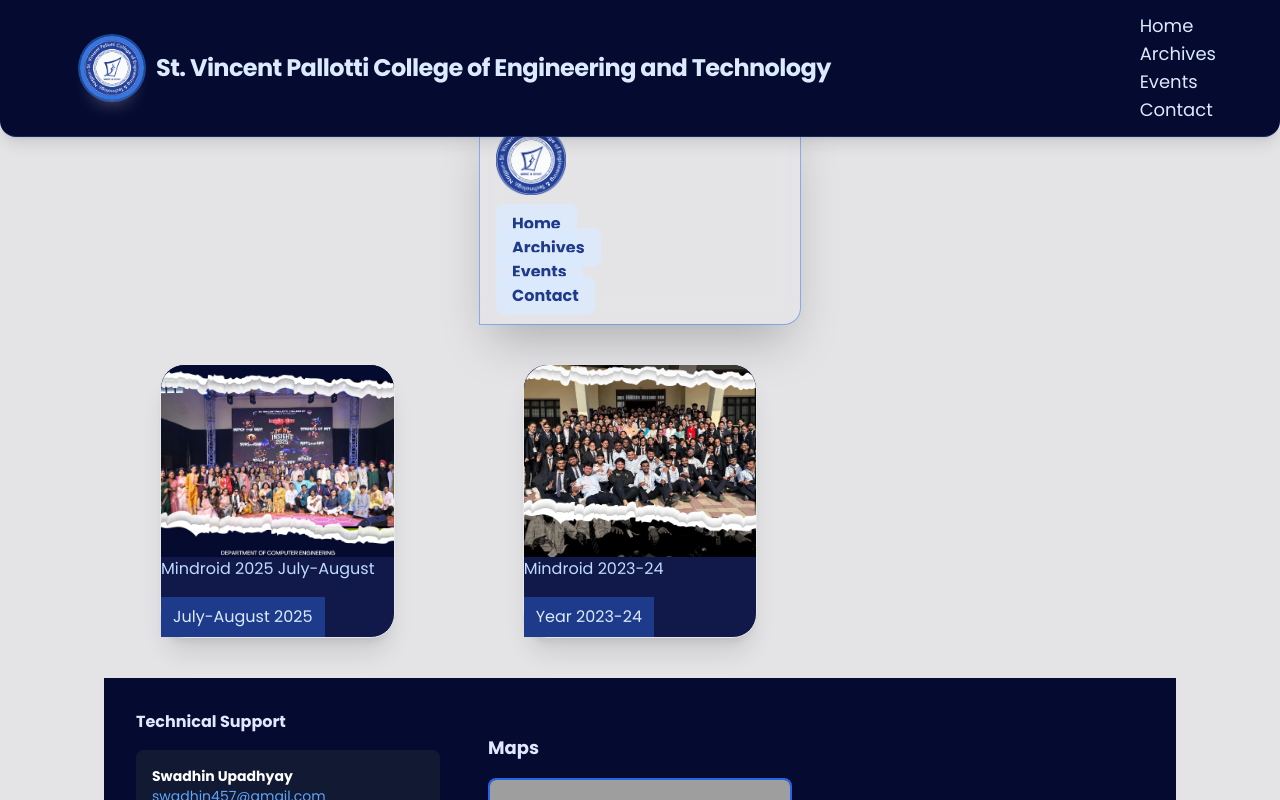
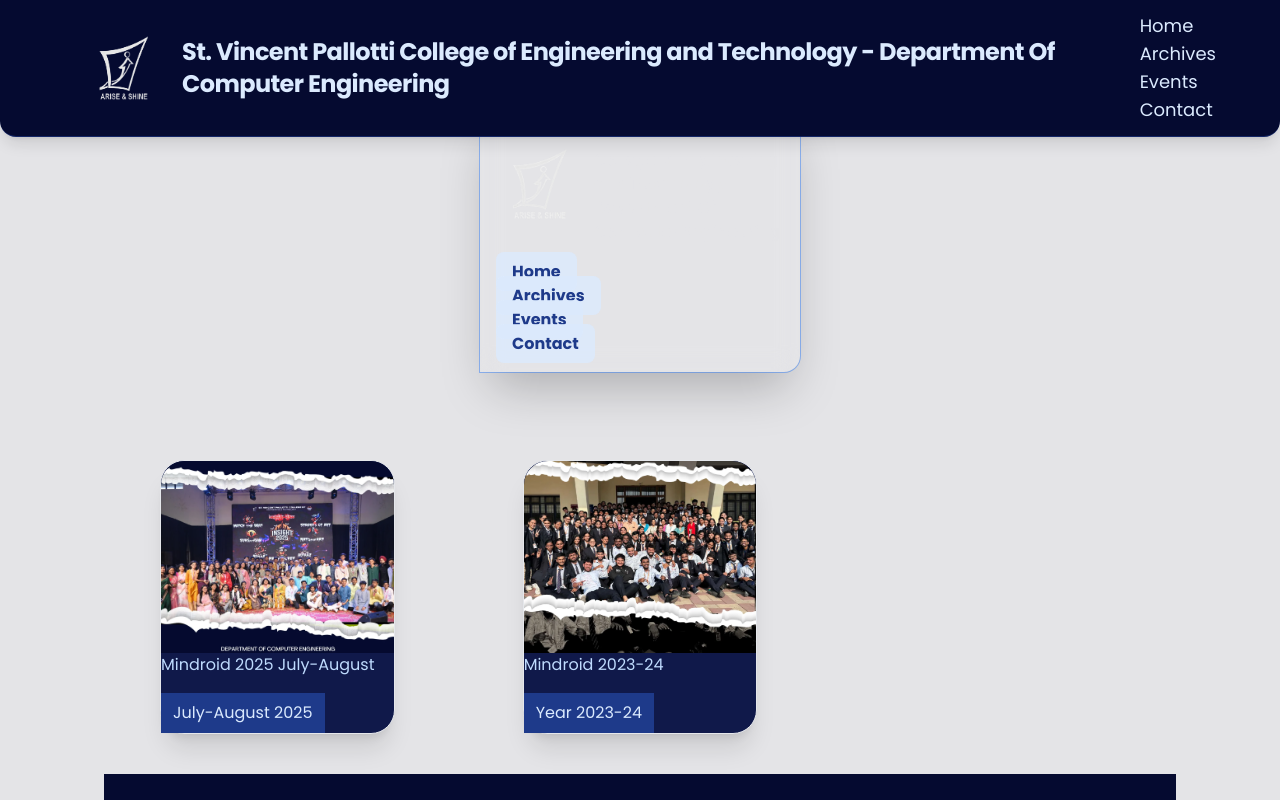
Before and after one commit to Ethaniconic/Repo, a React (Vite) app: page /archives in a window 1280 px wide. Built offline with nearby package versions, Linux system fonts and the light colour scheme; grey boxes are pictures that could not be loaded.

Commit message:
Fixed errorrs all around and added new logo

```diff
--- a/src/App.jsx
+++ b/src/App.jsx
@@ -13,7 +13,7 @@
     <Router>
       <div className='overflow-x-hidden bg-zinc-200 flex flex-col items-center'>
         <Navbar />
-        <main>
+        <main className="pt-12">
           <Routes>
             <Route path="/" element={<Home />} />
             <Route path="/archives" element={<Magazines />} />
--- a/src/components/Card.jsx
+++ b/src/components/Card.jsx
@@ -28,7 +28,7 @@
         {magazines.map((mag, idx) => {
           const CardContent = (
             <div
-              className="card w-80 bg-[#10194a] shadow-xl border border-primary/20 hover:scale-105 hover:shadow-2xl transition-transform duration-300 rounded-3xl cursor-pointer"
+              className="card w-full sm:w-80 bg-[#10194a] shadow-xl border border-primary/20 hover:scale-105 hover:shadow-2xl transition-transform duration-300 rounded-3xl cursor-pointer"
             >
               <figure className="h-48 overflow-hidden rounded-t-3xl">
                 <img
--- a/src/components/Footer.jsx
+++ b/src/components/Footer.jsx
@@ -9,7 +9,7 @@
             {location.pathname !== "/contact" && (
             <div className="w-full max-w-7xl grid grid-cols-1 md:grid-cols-3 gap-8 md:gap-12 mb-6">
                 <nav className="flex flex-col justify-center col-span-1">
-                    <h6 className="footer-title text-base font-bold mb-4">Technical Support</h6>
+                    <h6 className="footer-title text-base font-bold mb-4 text-white">Technical Support</h6>
                     <div className="flex flex-col space-y-4">
                         <div className="flex flex-col bg-gray-800/50 p-4 rounded-lg">
                             <p className="font-semibold text-white text-sm">Swadhin Upadhyay</p>
@@ -31,7 +31,7 @@
                 {/* Only show the map if NOT on the contact page */}
 
                     <nav className="flex flex-col justify-center">
-                        <h6 className="footer-title text-lg font-bold mb-4">Maps</h6>
+                        <h6 className="footer-title text-lg font-bold mb-4 text-white">Maps</h6>
                         <div className="w-full h-64 rounded-lg shadow-lg overflow-hidden border-2 border-blue-600">
                             <iframe
                                 title="SVPCET Location"
@@ -47,7 +47,7 @@
                     </nav>
 
                 <nav className="flex flex-col items-center justify-center">
-                    <h6 className="footer-title text-lg font-bold mb-4">Social</h6>
+                    <h6 className="footer-title text-lg font-bold mb-4 text-white">Social</h6>
                     <div className="flex gap-6">
                         <a target="_blank" rel="noopener noreferrer" href="https://www.instagram.com/svpcetnagpur?igsh=MTljYWpqM2Y3M21qaw==" className="hover:scale-110 transition-transform">
                             {/* Instagram SVG */}
--- a/src/components/Magazines.jsx
+++ b/src/components/Magazines.jsx
@@ -21,7 +21,7 @@
 const Magazines = () => {
     return (
         <div className="w-[95vw] flex flex-col gap-8 items-center my-10 px-2 md:px-32">
-            <div className="grid grid-cols-1 sm:grid-cols-2 lg:grid-cols-3 gap-32 w-full">
+            <div className="grid grid-cols-1 sm:grid-cols-2 lg:grid-cols-3 gap-8 sm:gap-16 md:gap-32 w-full">
                 {magazines.map((mag, idx) => (
                     <div
                         key={idx}
--- a/src/components/Navbar.jsx
+++ b/src/components/Navbar.jsx
@@ -1,30 +1,41 @@
-import React, { useEffect, useState } from 'react'
-import Logo from '../assets/Logo.png'
-import { Link } from 'react-router-dom'
+import React, { useEffect, useState } from 'react';
+import NewLogo from '../assets/SVPCET_logo_New.webp';
+import { Link, useLocation } from 'react-router-dom';
 
 const Navbar = () => {
     const [theme, setTheme] = useState(
         localStorage.getItem('theme') ? localStorage.getItem('theme') : 'light'
-    )
+    );
+    const location = useLocation();
 
     const handleToggle = (e) => {
         if (e.target.checked) {
-            setTheme('dark')
+            setTheme('dark');
         } else {
-            setTheme('light')
+            setTheme('light');
         }
-    }
+    };
 
     useEffect(() => {
-        localStorage.setItem('theme', theme)
-        const localTheme = localStorage.getItem('theme')
-        document.querySelector('html').setAttribute('data-theme', localTheme)
+        localStorage.setItem('theme', theme);
+        const localTheme = localStorage.getItem('theme');
+        document.querySelector('html').setAttribute('data-theme', localTheme);
         if (localTheme === 'dark') {
-            document.querySelector('html').classList.add('dark')
+            document.querySelector('html').classList.add('dark');
         } else {
-            document.querySelector('html').classList.remove('dark')
+            document.querySelector('html').classList.remove('dark');
         }
-    }, [theme])
+    }, [theme]);
+
+    useEffect(() => {
+        setTimeout(() => {
+            window.scrollTo(0, 0);
+        }, 0);
+    }, [location.pathname]);
+
+    const closeDrawer = () => {
+        document.getElementById('my-drawer-3').checked = false;
+    };
 
     return (
         <div className="drawer">
@@ -52,8 +63,11 @@
                     </div>
                     {/* Logo and Title */}
                     <div className="mx-2 flex-1 px-2 flex items-center gap-3">
-                        <img src={Logo} width={'64px'} className='bg-blue-500/90 p-1 rounded-full shadow-[0_15px_25px_-20px_rgb(255,255,255,1)] ring-2 ring-accent/50' alt="Clg_logo" />
-                        <span className='sm:block text-xl md:text-2xl font-semibold tracking-tight text-blue-100'>St. Vincent Pallotti College of Engineering and Technology</span>
+                        <img src={NewLogo} width={'90px'} className='p-1 rounded-full' alt="Clg_logo" />
+                        <div>
+                          <span className='hidden sm:block text-xl md:text-2xl font-semibold tracking-tight text-blue-100'>St. Vincent Pallotti College of Engineering and Technology - Department Of Computer Engineering</span>
+                          <span className='block sm:hidden text-l md:text-xl font-semibold tracking-tight text-blue-100'>SVPCET - Dept. Of Computer Engineering</span>
+                        </div>
                     </div>
                     {/* Desktop Menu */}
                     <div className="hidden flex-none lg:block">
@@ -81,26 +95,28 @@
                 <label htmlFor="my-drawer-3" aria-label="close sidebar" className="drawer-overlay h-full"></label>
                 <ul className="menu menu-lg min-h-full w-80 p-4 bg-base-100/90 backdrop-blur-md rounded-r-2xl shadow-2xl ring-1 ring-primary/10 gap-2 overflow-y-auto">
                     <div className='flex items-center gap-2 mb-4'>
-                        <img src={Logo} alt="" width="70px" />
-                        <h3 className="text-blue-900 font-bold text-zinc-200">St. Vincent Pallotti College of Engineering and Technology</h3>
+                        <img src={NewLogo} alt="" width="90px" />
+                        <div>
+                          <h3 className="text-blue-900 font-bold text-zinc-200">St. Vincent Pallotti College of Engineering and Technology - Department Of Computer Engineering</h3>
+                        </div>
                     </div>
                     <li>
-                        <Link to="/" className="font-semibold text-blue-900 bg-blue-100/80 hover:bg-accent hover:text-white transition-colors duration-200 rounded-lg px-4 py-2">
+                        <Link to="/" onClick={closeDrawer} className="font-semibold text-blue-900 bg-blue-100/80 hover:bg-accent hover:text-white transition-colors duration-200 rounded-lg px-4 py-2">
                             Home
                         </Link>
                     </li>
                     <li>
-                        <Link to="/archives" className="font-semibold text-blue-900 bg-blue-100/80 hover:bg-accent hover:text-white transition-colors duration-200 rounded-lg px-4 py-2">
+                        <Link to="/archives" onClick={closeDrawer} className="font-semibold text-blue-900 bg-blue-100/80 hover:bg-accent hover:text-white transition-colors duration-200 rounded-lg px-4 py-2">
                             Archives
                         </Link>
                     </li>
                     <li>
-                        <Link to="/events" className="font-semibold text-blue-900 bg-blue-100/80 hover:bg-accent hover:text-white transition-colors duration-200 rounded-lg px-4 py-2">
+                        <Link to="/events" onClick={closeDrawer} className="font-semibold text-blue-900 bg-blue-100/80 hover:bg-accent hover:text-white transition-colors duration-200 rounded-lg px-4 py-2">
                             Events
                         </Link>
                     </li>
                     <li>
-                        <Link to="/contact" className="font-semibold text-blue-900 bg-blue-100/80 hover:bg-accent hover:text-white transition-colors duration-200 rounded-lg px-4 py-2">
+                        <Link to="/contact" onClick={closeDrawer} className="font-semibold text-blue-900 bg-blue-100/80 hover:bg-accent hover:text-white transition-colors duration-200 rounded-lg px-4 py-2">
                             Contact
                         </Link>
                     </li>
@@ -110,4 +126,4 @@
     )
 }
 
-export default Navbar
+export default Navbar;
```
Also changed, not shown: src/components/Contactus.jsx (+4 -4 lines), src/assets/SVPCET_logo_New.webp (added).
